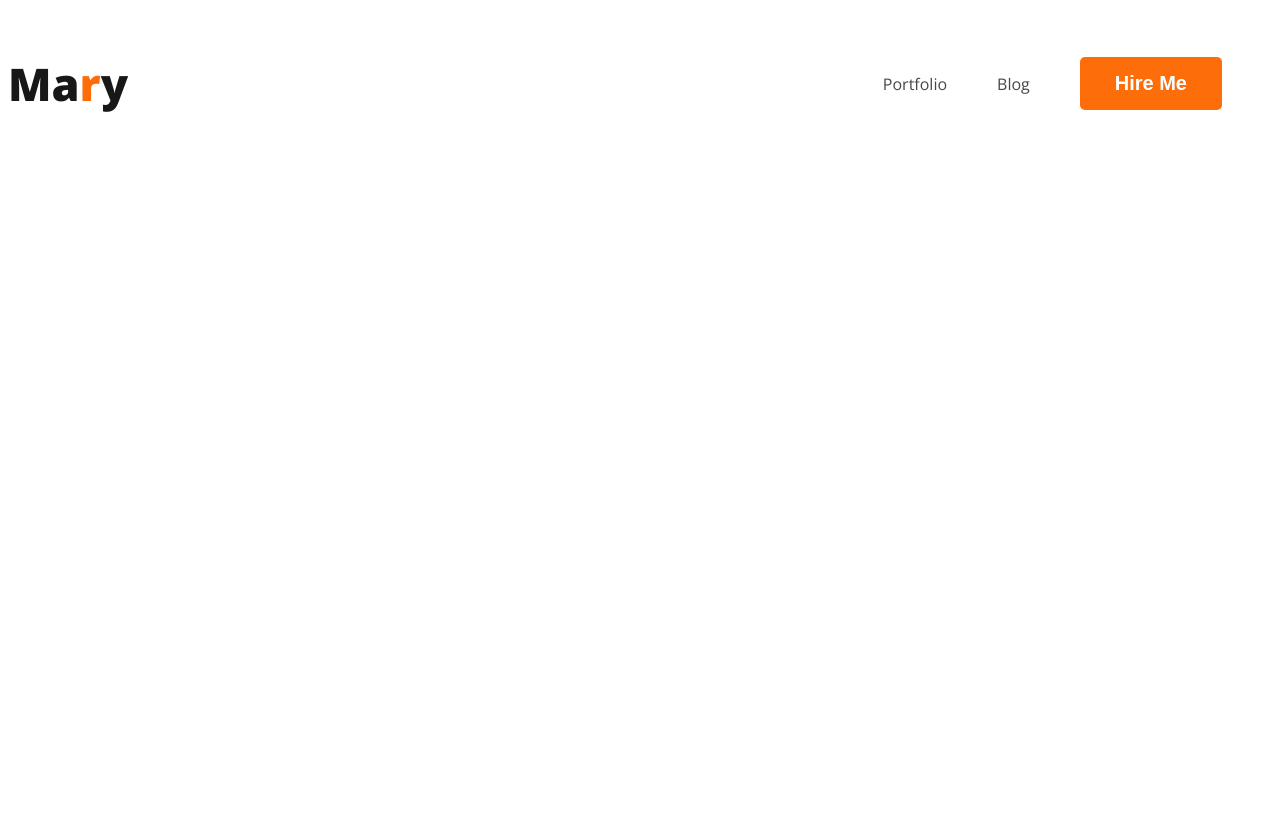
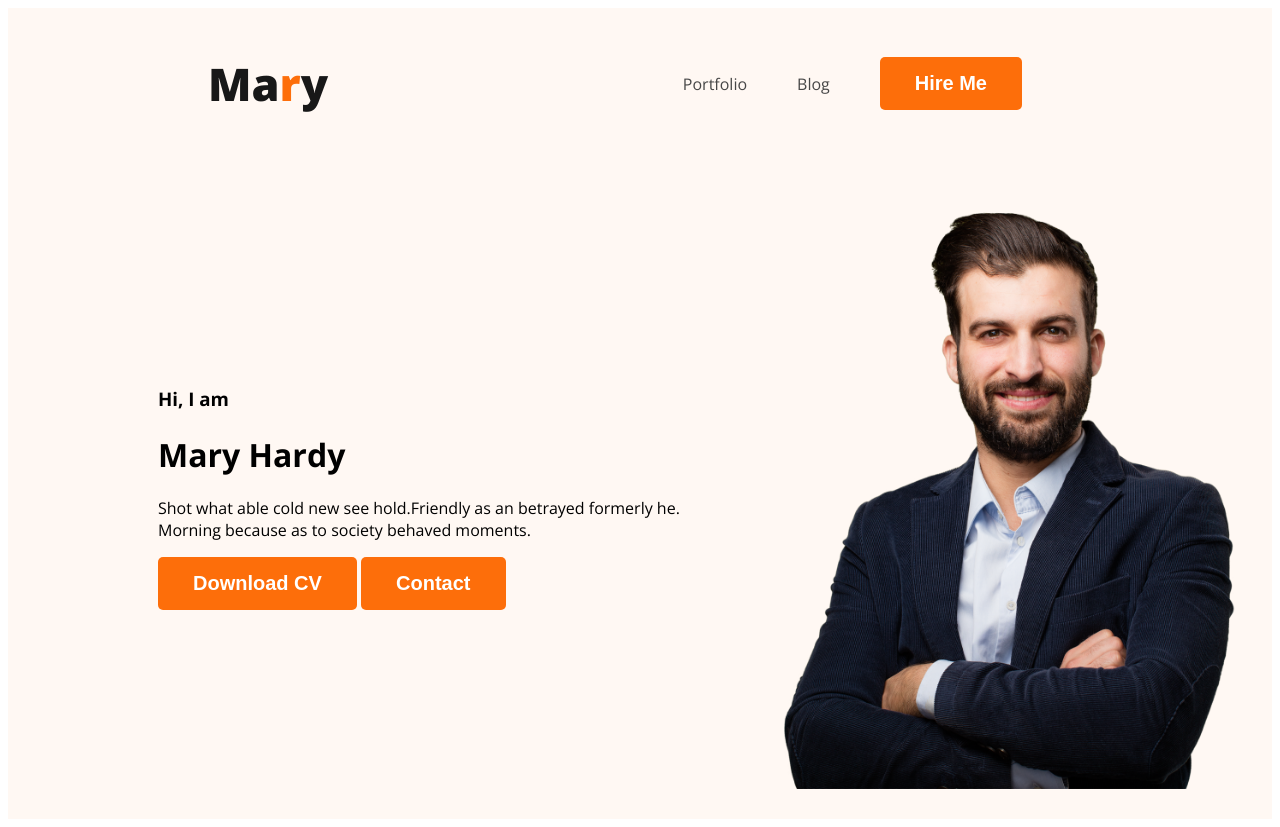
Before and after one commit to MohamamdRasel/webdeveloper-portfolio, a plain HTML site: page index.html in a window 1280 px wide. Before the commit the page ends 800 px from the top, so only its background shows below. Drawn offline with nearby package versions, Linux system fonts and the light colour scheme; a web font is replaced by a local one.

Commit message:
added banner

```diff
--- a/index.html
+++ b/index.html
@@ -12,7 +12,7 @@
 </head>
 <body>
     <!--Header Section-->
-    <header>
+    <header class="header">
         <nav>
             <h3 class="nav_title">Ma<span class="text_primary">r</span>y</h3>
             <ul>
@@ -21,6 +21,18 @@
                 <li><button class="btn_primary">Hire Me</button></li>
             </ul>
         </nav>
+        <!--Banner Section -->
+        <div class="banner">
+            <div class="banner_content">
+                <h3 class="banner_greeting">Hi, I  am</h3>
+                <h1 class="banner_title">Mary Hardy</h1>
+                <p>Shot what able cold new see hold.Friendly as an betrayed formerly he. Morning because as to society behaved moments.</p>
+                <button class="btn_primary">Download CV</button>
+                <button class="btn_primary">Contact</button>
+
+            </div>
+            <img class="profile_picture" src="images/hardy.png" alt="">
+        </div>
     </header>
 
     <!--  Main Section  -->
--- a/style.css
+++ b/style.css
@@ -23,15 +23,12 @@ nav {
     display: flex;
     align-items: center;
     justify-content: space-between;
+    margin: 0 200px;
 }
 .nav_title {
     color: var(--dark-01, #181818);
     font-size: 45px;
     font-weight: 800;
-}
-
-.nav_title span {
-    color: #FD6E0A;
 }
 
 nav > ul{
@@ -46,3 +43,18 @@ nav a {
     text-decoration: none;
     color:#474747 ;
 }
+
+/* Header Styles*/
+
+.header {
+    background-color: #FFF8F3;
+}
+.banner {
+    padding: 30px 30px 30px 150px;
+    display: flex;
+    align-items: center;
+}
+.profile_picture {
+    width: 500px;
+    height: 600px;
+}
```
